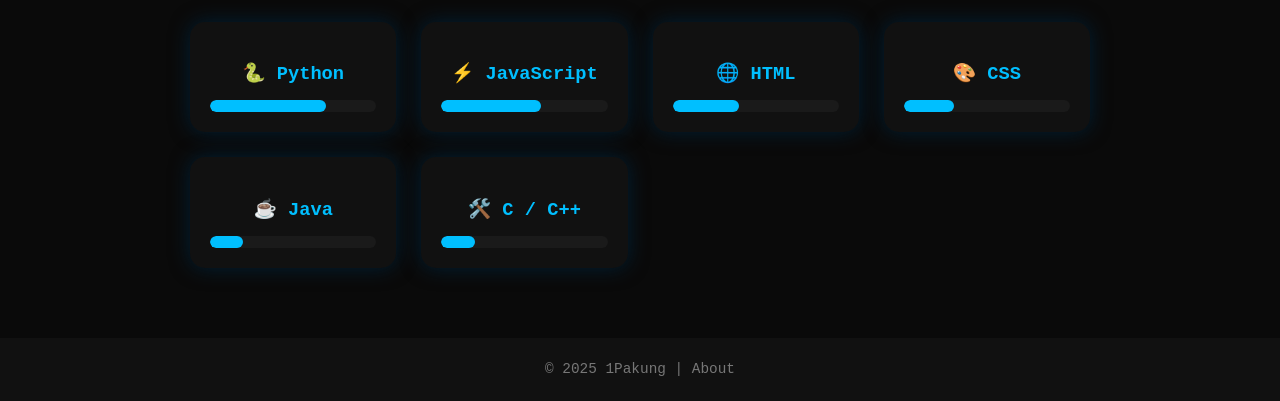
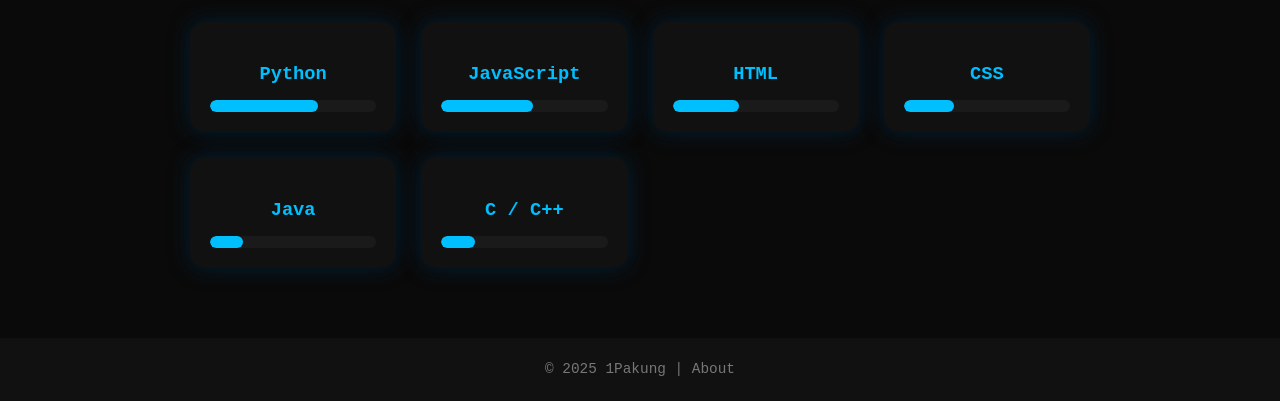
Before and after one commit to 1pakung/about, a plain HTML site: page index.html in a window 1280 px wide. Shown: the part 664-1065 px from the top of the page. Drawn offline with Linux system fonts and the light colour scheme.

Commit message:
Update skill proficiency percentages in index.html

```diff
--- a/index.html
+++ b/index.html
@@ -89,12 +89,12 @@
   <section>
     <h2>Languages & Skills</h2>
     <div class="skills">
-      <div class="skill"><h3>🐍 Python</h3><div class="bar"><div class="bar-fill" style="width:70%"></div></div></div>
-      <div class="skill"><h3>⚡ JavaScript</h3><div class="bar"><div class="bar-fill" style="width:60%"></div></div></div>
-      <div class="skill"><h3>🌐 HTML</h3><div class="bar"><div class="bar-fill" style="width:40%"></div></div></div>
-      <div class="skill"><h3>🎨 CSS</h3><div class="bar"><div class="bar-fill" style="width:30%"></div></div></div>
-      <div class="skill"><h3>☕ Java</h3><div class="bar"><div class="bar-fill" style="width:20%"></div></div></div>
-      <div class="skill"><h3>🛠️ C / C++</h3><div class="bar"><div class="bar-fill" style="width:20%"></div></div></div>
+      <div class="skill"><h3>Python</h3><div class="bar"><div class="bar-fill" style="width:65%"></div></div></div>
+      <div class="skill"><h3>JavaScript</h3><div class="bar"><div class="bar-fill" style="width:55%"></div></div></div>
+      <div class="skill"><h3>HTML</h3><div class="bar"><div class="bar-fill" style="width:40%"></div></div></div>
+      <div class="skill"><h3>CSS</h3><div class="bar"><div class="bar-fill" style="width:30%"></div></div></div>
+      <div class="skill"><h3>Java</h3><div class="bar"><div class="bar-fill" style="width:20%"></div></div></div>
+      <div class="skill"><h3>C / C++</h3><div class="bar"><div class="bar-fill" style="width:20%"></div></div></div>
     </div>
   </section>
 
```
